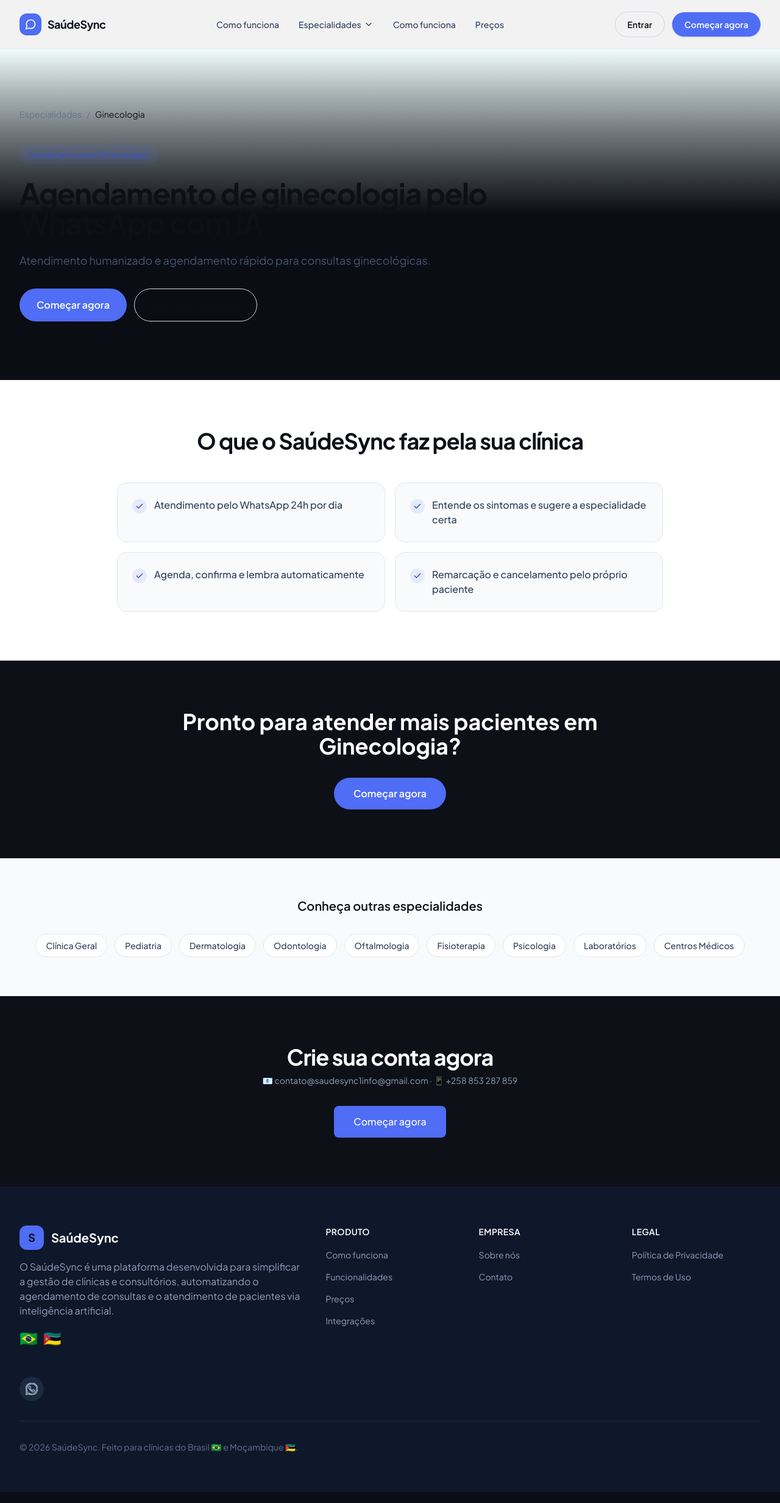
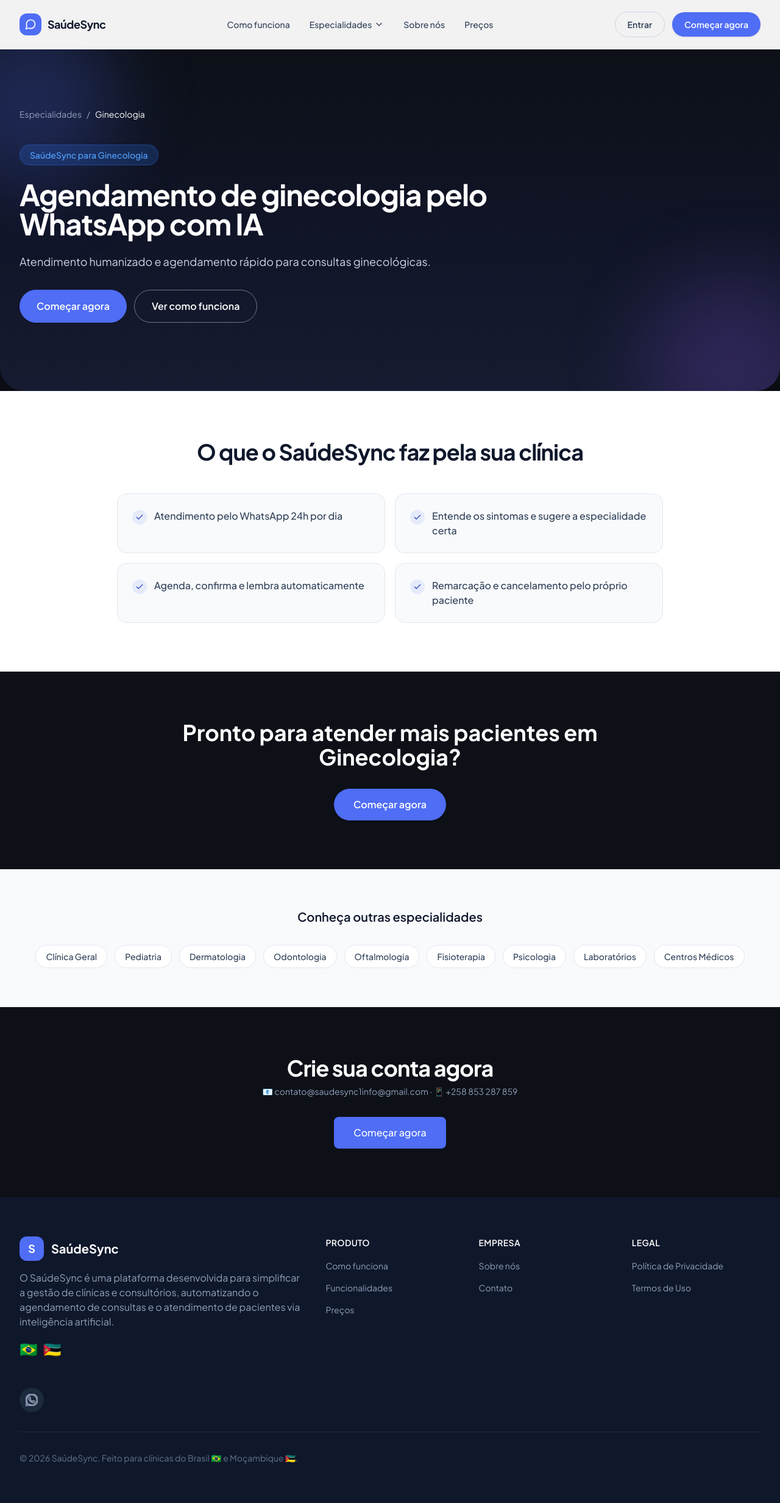
Before and after one commit to Galactus123/AgenteIA, a Next.js app: page /agendamento-ginecologia in a window 1280 px wide. Shown: the whole page at 61% size. Built offline with nearby package versions, Linux system fonts and the light colour scheme.

Commit message:
fix(landing): contraste do hero escuro, navbar sem link duplicado e ancoras vivas nas paginas publicas

```diff
--- a/src/app/sobre-nos/page.tsx
+++ b/src/app/sobre-nos/page.tsx
@@ -13,14 +13,26 @@
     <div className="bg-background">
       <Header />
       <main>
-        <section className="relative overflow-hidden bg-gradient-to-b from-teal-50 via-background to-background py-20 lg:py-24">
-          <div className="mx-auto max-w-7xl px-4 sm:px-6 lg:px-8">
-            <span className="inline-flex items-center rounded-full bg-primary/10 px-4 py-1.5 text-sm font-medium text-primary-dark">
+        <section className="relative overflow-hidden rounded-b-[40px] bg-gradient-to-b from-[#0D1017] via-[#101426] to-[#161B31] pb-24 pt-24 lg:pb-28 lg:pt-32">
+          <div
+            aria-hidden="true"
+            className="pointer-events-none absolute -left-24 -top-16 h-72 w-72 rounded-full bg-[#4f6df5]/25 blur-3xl"
+          />
+          <div
+            aria-hidden="true"
+            className="pointer-events-none absolute -bottom-24 -right-16 h-72 w-72 rounded-full bg-[#8b5cf6]/20 blur-3xl"
+          />
+          <div className="relative mx-auto max-w-7xl px-4 sm:px-6 lg:px-8">
+            <span className="inline-flex items-center rounded-full border border-blue-500/30 bg-blue-500/20 px-4 py-1.5 text-sm font-medium text-blue-400">
               Sobre o SaúdeSync
             </span>
-            <h1 className="mt-6 text-4xl font-bold tracking-tight text-sidebar sm:text-5xl">
+            <h1 className="mt-6 text-4xl font-bold tracking-tight text-white sm:text-5xl">
               Nossa história e missão
             </h1>
+            <p className="mt-4 max-w-2xl text-base leading-relaxed text-slate-300 sm:text-lg">
+              Simplificamos a gestão de clínicas e consultórios com atendimento e agendamento
+              inteligentes no WhatsApp, 24 horas por dia.
+            </p>
           </div>
         </section>
 
@@ -28,7 +40,7 @@
           <div className="mx-auto max-w-7xl px-4 sm:px-6 lg:px-8">
             <div className="mx-auto max-w-4xl space-y-12">
               <div>
-                <h2 className="text-2xl font-bold text-sidebar tracking-tight">
+                <h2 className="text-2xl font-bold text-slate-900 tracking-tight">
                   Nossa missão
                 </h2>
                 <p className="mt-4 text-lg text-slate-600 leading-relaxed">
@@ -40,7 +52,7 @@
               </div>
 
               <div>
-                <h2 className="text-2xl font-bold text-sidebar tracking-tight">
+                <h2 className="text-2xl font-bold text-slate-900 tracking-tight">
                   Como surgiu
                 </h2>
                 <p className="mt-4 text-lg text-slate-600 leading-relaxed">
@@ -51,7 +63,7 @@
               </div>
 
               <div>
-                <h2 className="text-2xl font-bold text-sidebar tracking-tight">
+                <h2 className="text-2xl font-bold text-slate-900 tracking-tight">
                   Atuação
                 </h2>
                 <p className="mt-4 text-lg text-slate-600 leading-relaxed">
@@ -61,7 +73,7 @@
               </div>
 
               <div>
-                <h2 className="text-2xl font-bold text-sidebar tracking-tight">
+                <h2 className="text-2xl font-bold text-slate-900 tracking-tight">
                   Funcionalidades de destaque
                 </h2>
                 <ul className="mt-4 space-y-3">
@@ -121,7 +133,7 @@
               </div>
 
               <div className="rounded-2xl border border-slate-200 bg-slate-50 p-6">
-                <h3 className="text-lg font-semibold text-sidebar">
+                <h3 className="text-lg font-semibold text-slate-900">
                   Contacte-nos
                 </h3>
                 <p className="mt-2 text-slate-600">
--- a/src/components/home/hero.tsx
+++ b/src/components/home/hero.tsx
@@ -8,7 +8,7 @@
 
 export default function Hero() {
   return (
-    <section id="inicio" className="px-3 pt-3 sm:px-5 sm:pt-5">
+    <section id="inicio" className="px-3 pb-3 pt-3 sm:px-5 sm:pb-5 sm:pt-5">
       <div className="relative mx-auto max-w-[1400px] overflow-hidden rounded-[28px] bg-gradient-to-br from-[#4f6df5] via-[#6366f1] to-[#8b5cf6] text-white sm:rounded-[36px]">
         <div
           aria-hidden="true"
--- a/src/components/landing/cta-footer.tsx
+++ b/src/components/landing/cta-footer.tsx
@@ -16,17 +16,16 @@
   {
     title: "Produto",
     links: [
-      { label: "Como funciona", href: "#como-funciona" },
-      { label: "Funcionalidades", href: "#dashboard" },
-      { label: "Preços", href: "#precos" },
-      { label: "Integrações", href: "#integracoes" },
+      { label: "Como funciona", href: "/#servicos" },
+      { label: "Funcionalidades", href: "/#servicos" },
+      { label: "Preços", href: "/#precos" },
     ],
   },
   {
     title: "Empresa",
     links: [
       { label: "Sobre nós", href: "/sobre-nos" },
-      { label: "Contato", href: "/contato" },
+      { label: "Contato", href: "#contato" },
     ],
   },
   {
@@ -43,7 +42,7 @@
 
   return (
     <footer id="contato" className="bg-slate-900">
-      <div className="bg-sidebar">
+      <div className="bg-[#0D1017]">
         <div className="max-w-7xl mx-auto px-4 sm:px-6 lg:px-8 py-20 text-center">
 <h2 className="text-3xl sm:text-4xl font-bold text-white tracking-tight">
              Crie sua conta agora
@@ -64,7 +63,7 @@
         <div className="grid grid-cols-1 gap-10 md:grid-cols-2 lg:grid-cols-5">
           <div className="lg:col-span-2">
             <div className="flex items-center gap-3">
-              <span className="inline-flex items-center justify-center h-10 w-10 rounded-xl bg-accent text-sidebar font-bold text-lg">
+              <span className="inline-flex items-center justify-center h-10 w-10 rounded-xl bg-accent text-white font-bold text-lg">
                 S
               </span>
               <span className="text-xl font-bold text-white">SaúdeSync</span>
--- a/src/components/landing/header.tsx
+++ b/src/components/landing/header.tsx
@@ -5,8 +5,8 @@
 import { SPECIALTIES, ctaUrl } from "@/lib/landing-data";
 
 const NAV_LINKS = [
-  { label: "Como funciona", href: "#como-funciona" },
-  { label: "Preços", href: "#precos" },
+  { label: "Sobre nós", href: "/sobre-nos" },
+  { label: "Preços", href: "/#precos" },
 ];
 
 export default function Header() {
@@ -41,7 +41,7 @@
     >
       <div className="mx-auto flex h-16 max-w-7xl items-center justify-between px-4 sm:px-6 lg:h-20 lg:px-8">
         <Link
-          href="#inicio"
+          href="/#inicio"
           className="flex items-center gap-2.5"
           aria-label="SaúdeSync - página inicial"
         >
@@ -60,7 +60,7 @@
               <path d="M21 11.5a8.38 8.38 0 0 1-.9 3.8 8.5 8.5 0 0 1-7.6 4.7 8.38 8.38 0 0 1-3.8-.9L3 21l1.9-5.7a8.38 8.38 0 0 1-.9-3.8 8.5 8.5 0 0 1 4.7-7.6 8.38 8.38 0 0 1 3.8-.9h.5a8.48 8.48 0 0 1 8 8v.5Z" />
             </svg>
           </span>
-          <span className="text-lg font-bold tracking-tight text-sidebar">
+          <span className="text-lg font-bold tracking-tight text-slate-900">
             SaúdeSync
           </span>
         </Link>
@@ -70,7 +70,7 @@
           aria-label="Navegação principal"
         >
           <Link
-            href="#como-funciona"
+            href="/#servicos"
             className="text-sm font-medium text-slate-700 transition hover:text-primary-dark"
           >
             Como funciona
@@ -128,7 +128,7 @@
         <div className="hidden items-center gap-3 lg:flex">
           <Link
             href="/login"
-            className="rounded-full border border-slate-300 px-5 py-2.5 text-sm font-semibold text-sidebar transition hover:border-primary hover:text-primary-dark"
+            className="rounded-full border border-slate-300 px-5 py-2.5 text-sm font-semibold text-slate-700 transition hover:border-primary hover:text-primary-dark"
           >
             Entrar
           </Link>
@@ -190,7 +190,7 @@
         >
           <nav className="flex flex-col gap-1" aria-label="Navegação móvel">
             <Link
-              href="#como-funciona"
+              href="/#servicos"
               onClick={closeMobile}
               className="rounded-lg px-3 py-2.5 text-sm font-medium text-slate-700 hover:bg-primary/5"
             >
@@ -224,7 +224,7 @@
             <Link
               href="/login"
               onClick={closeMobile}
-              className="rounded-full border border-slate-300 px-5 py-2.5 text-center text-sm font-semibold text-sidebar transition hover:border-primary hover:text-primary-dark"
+              className="rounded-full border border-slate-300 px-5 py-2.5 text-center text-sm font-semibold text-slate-700 transition hover:border-primary hover:text-primary-dark"
             >
               Entrar
             </Link>
--- a/src/components/landing/specialty-page.tsx
+++ b/src/components/landing/specialty-page.tsx
@@ -18,25 +18,33 @@
     <div className="bg-background">
       <Header />
       <main>
-        <section className="relative overflow-hidden bg-gradient-to-b from-teal-50 via-background to-background py-20 lg:py-24">
-          <div className="mx-auto max-w-7xl px-4 sm:px-6 lg:px-8">
-            <nav aria-label="breadcrumb" className="text-sm text-slate-500">
-              <Link href="/#especialidades" className="hover:text-primary-dark">
+        <section className="relative overflow-hidden rounded-b-[40px] bg-gradient-to-b from-[#0D1017] via-[#101426] to-[#161B31] pb-24 pt-20 lg:pb-28 lg:pt-24">
+          <div
+            aria-hidden="true"
+            className="pointer-events-none absolute -left-24 -top-16 h-72 w-72 rounded-full bg-[#4f6df5]/25 blur-3xl"
+          />
+          <div
+            aria-hidden="true"
+            className="pointer-events-none absolute -bottom-24 -right-16 h-72 w-72 rounded-full bg-[#8b5cf6]/20 blur-3xl"
+          />
+          <div className="relative mx-auto max-w-7xl px-4 sm:px-6 lg:px-8">
+            <nav aria-label="breadcrumb" className="text-sm text-slate-400">
+              <Link href="/#servicos" className="hover:text-blue-400">
                 Especialidades
               </Link>
               <span className="mx-2" aria-hidden="true">
                 /
               </span>
-              <span className="text-sidebar">{specialty.name}</span>
+              <span className="text-white">{specialty.name}</span>
             </nav>
             <div className="mt-10 max-w-3xl">
-              <span className="inline-flex items-center rounded-full bg-primary/10 px-4 py-1.5 text-sm font-medium text-primary-dark">
+              <span className="inline-flex items-center rounded-full border border-blue-500/30 bg-blue-500/20 px-4 py-1.5 text-sm font-medium text-blue-400">
                 SaúdeSync para {specialty.name}
               </span>
-              <h1 className="mt-6 text-4xl font-bold tracking-tight text-sidebar sm:text-5xl">
+              <h1 className="mt-6 text-4xl font-bold tracking-tight text-white sm:text-5xl">
                 Agendamento de {specialty.name.toLowerCase()} pelo WhatsApp com IA
               </h1>
-              <p className="mt-6 text-lg text-slate-600">{specialty.description}</p>
+              <p className="mt-6 text-lg text-slate-300">{specialty.description}</p>
               <div className="mt-8 flex flex-col gap-3 sm:flex-row">
                 <Link
                   href={ctaUrl(`agendamento-${specialty.slug}`)}
@@ -45,8 +53,8 @@
 Começar agora
                 </Link>
                 <Link
-                  href="/#como-funciona"
-                  className="inline-flex items-center justify-center rounded-full border border-slate-300 px-7 py-3.5 text-base font-semibold text-sidebar transition hover:border-primary hover:text-primary-dark"
+                  href="/#servicos"
+                  className="inline-flex items-center justify-center rounded-full border border-white/40 px-7 py-3.5 text-base font-semibold text-white transition hover:border-white hover:bg-white/10"
                 >
                   Ver como funciona
                 </Link>
@@ -58,7 +66,7 @@
         <section className="bg-white py-20">
           <div className="mx-auto max-w-7xl px-4 sm:px-6 lg:px-8">
             <div className="mx-auto max-w-3xl text-center">
-              <h2 className="text-3xl font-bold tracking-tight text-sidebar sm:text-4xl">
+              <h2 className="text-3xl font-bold tracking-tight text-slate-900 sm:text-4xl">
                 O que o SaúdeSync faz pela sua clínica
               </h2>
             </div>
@@ -89,7 +97,7 @@
           </div>
         </section>
 
-        <section className="bg-sidebar py-20">
+        <section className="bg-[#0D1017] py-20">
           <div className="mx-auto max-w-7xl px-4 sm:px-6 lg:px-8">
             <div className="mx-auto max-w-3xl text-center">
 <h2 className="text-3xl font-bold text-white sm:text-4xl">
@@ -107,7 +115,7 @@
 
         <section className="bg-slate-50 py-16">
           <div className="mx-auto max-w-7xl px-4 sm:px-6 lg:px-8">
-            <h2 className="text-center text-xl font-semibold text-sidebar">
+            <h2 className="text-center text-xl font-semibold text-slate-900">
               Conheça outras especialidades
             </h2>
             <div className="mt-8 flex flex-wrap justify-center gap-3">
```
